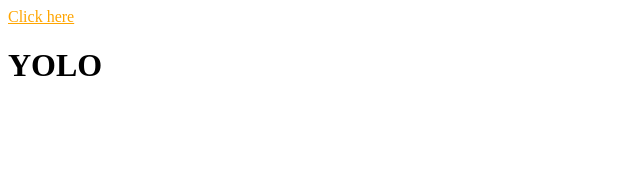
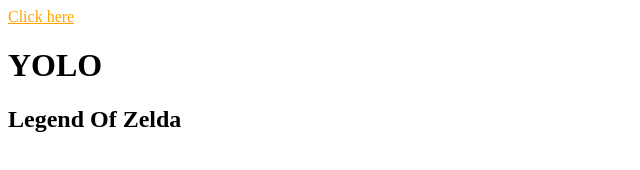
Before and after one commit to CyberD3monn/first, a plain HTML site: page index.html in a window 1280 px wide. Shown: the whole page, without its empty margins (0-640 px from the left). Drawn offline with Linux system fonts and the light colour scheme.

Commit message:
Zelda heading

```diff
--- a/index.html
+++ b/index.html
@@ -25,6 +25,6 @@
 <body>
 	<a href="2.html">Click here</a>
 	<h1> YOLO </h1>
-
+	<h2> Legend Of Zelda </h2>
 </body>
 </html>
```
